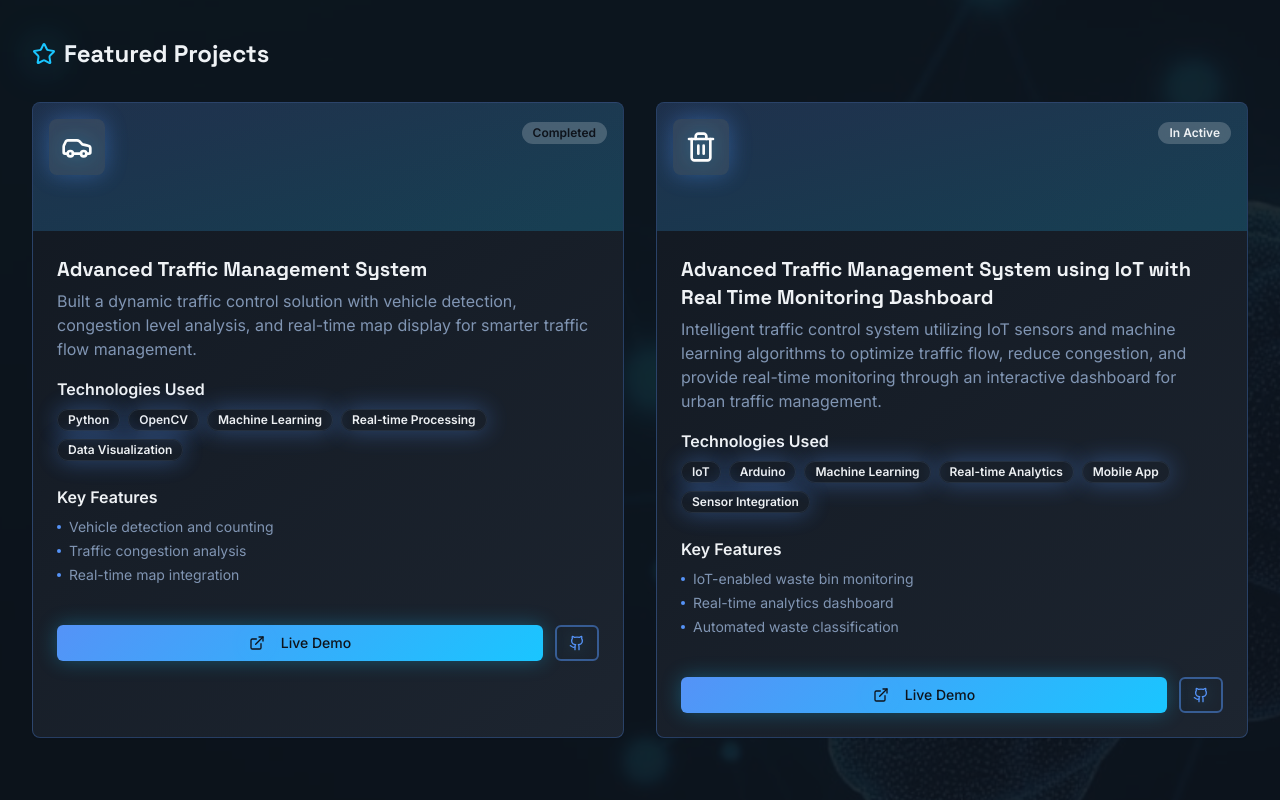
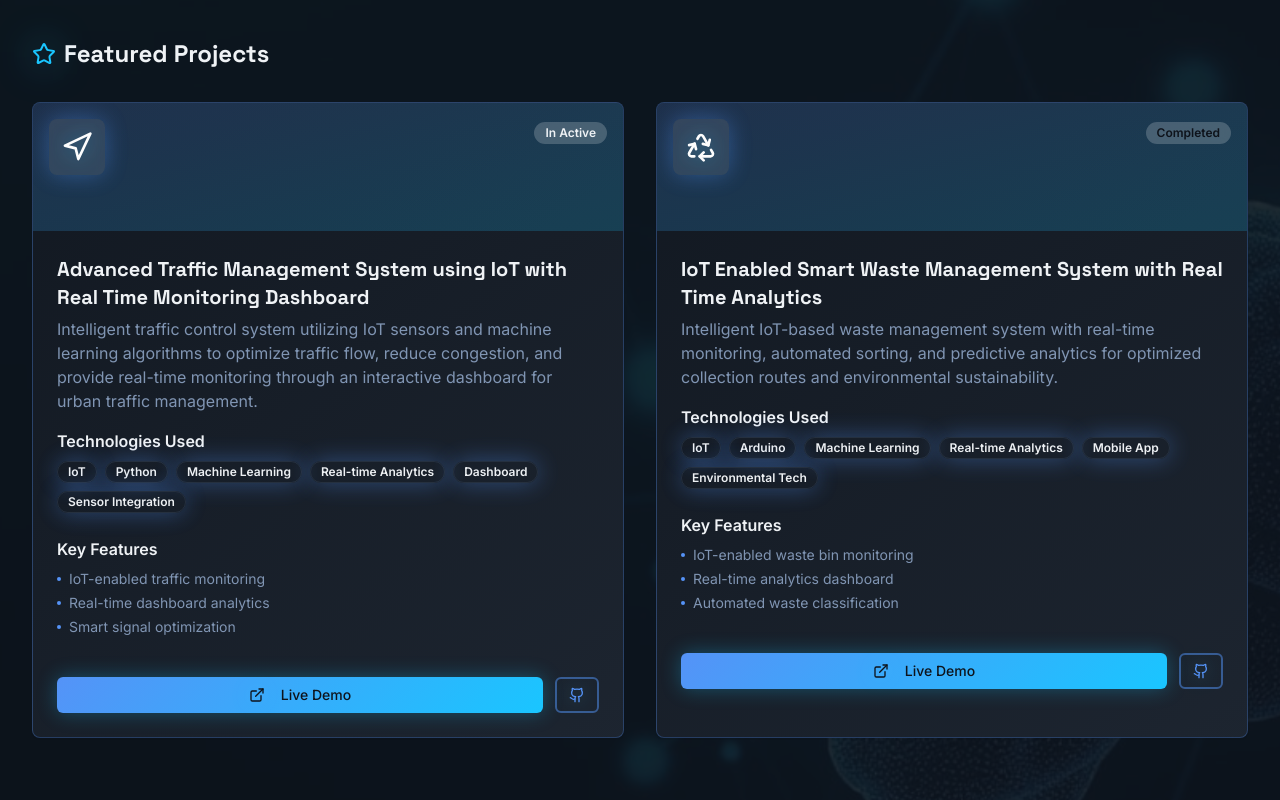
Before and after one commit to ameer2907/Ameer-Malik-Portfolio, a React (Vite) app: page / in a window 1280 px wide. Shown: the part 3520-4320 px from the top of the page. Built offline with nearby package versions, Linux system fonts and the light colour scheme; the HTML template or start-up script is replaced by a standard one.

Commit message:
Update project order and icons

```diff
--- a/src/components/ui/projects-section.tsx
+++ b/src/components/ui/projects-section.tsx
@@ -9,37 +9,41 @@ import {
   ShoppingCart,
   User,
   Calendar,
-  Star
+  Star,
+  Navigation,
+  Recycle,
+  Monitor,
+  Globe
 } from 'lucide-react';
 import aiPattern from '@/assets/ai-pattern.jpg';
 
 const ProjectsSection = () => {
   const projects = [
     {
-      title: 'Advanced Traffic Management System',
-      description: 'Built a dynamic traffic control solution with vehicle detection, congestion level analysis, and real-time map display for smarter traffic flow management.',
-      icon: Car,
-      status: 'Completed',
+      title: 'Advanced Traffic Management System using IoT with Real Time Monitoring Dashboard',
+      description: 'Intelligent traffic control system utilizing IoT sensors and machine learning algorithms to optimize traffic flow, reduce congestion, and provide real-time monitoring through an interactive dashboard for urban traffic management.',
+      icon: Navigation,
+      status: 'In Active',
       featured: true,
-      technologies: ['Python', 'OpenCV', 'Machine Learning', 'Real-time Processing', 'Data Visualization'],
+      technologies: ['IoT', 'Python', 'Machine Learning', 'Real-time Analytics', 'Dashboard', 'Sensor Integration'],
       features: [
-        'Vehicle detection and counting',
-        'Traffic congestion analysis',
-        'Real-time map integration',
+        'IoT-enabled traffic monitoring',
+        'Real-time dashboard analytics',
         'Smart signal optimization',
-        'Data analytics dashboard'
+        'Traffic flow prediction',
+        'Congestion management system'
       ],
       github: '#',
       demo: '#',
       image: 'gradient-from-blue-500 to-purple-600'
     },
     {
-      title: 'Advanced Traffic Management System using IoT with Real Time Monitoring Dashboard',
-      description: 'Intelligent traffic control system utilizing IoT sensors and machine learning algorithms to optimize traffic flow, reduce congestion, and provide real-time monitoring through an interactive dashboard for urban traffic management.',
-      icon: Trash2,
-      status: 'In Active',
+      title: 'IoT Enabled Smart Waste Management System with Real Time Analytics',
+      description: 'Intelligent IoT-based waste management system with real-time monitoring, automated sorting, and predictive analytics for optimized collection routes and environmental sustainability.',
+      icon: Recycle,
+      status: 'Completed',
       featured: true,
-      technologies: ['IoT', 'Arduino', 'Machine Learning', 'Real-time Analytics', 'Mobile App', 'Sensor Integration'],
+      technologies: ['IoT', 'Arduino', 'Machine Learning', 'Real-time Analytics', 'Mobile App', 'Environmental Tech'],
       features: [
         'IoT-enabled waste bin monitoring',
         'Real-time analytics dashboard',
@@ -72,7 +76,7 @@ const ProjectsSection = () => {
     {
       title: 'Portfolio Website',
       description: 'Designed and developed a responsive, animated personal portfolio showcasing skills, projects, and certifications with interactive UI/UX features.',
-      icon: User,
+      icon: Monitor,
       status: 'Completed',
       featured: false,
       technologies: ['React.js', 'TypeScript', 'Tailwind CSS', 'Responsive Design'],
```
